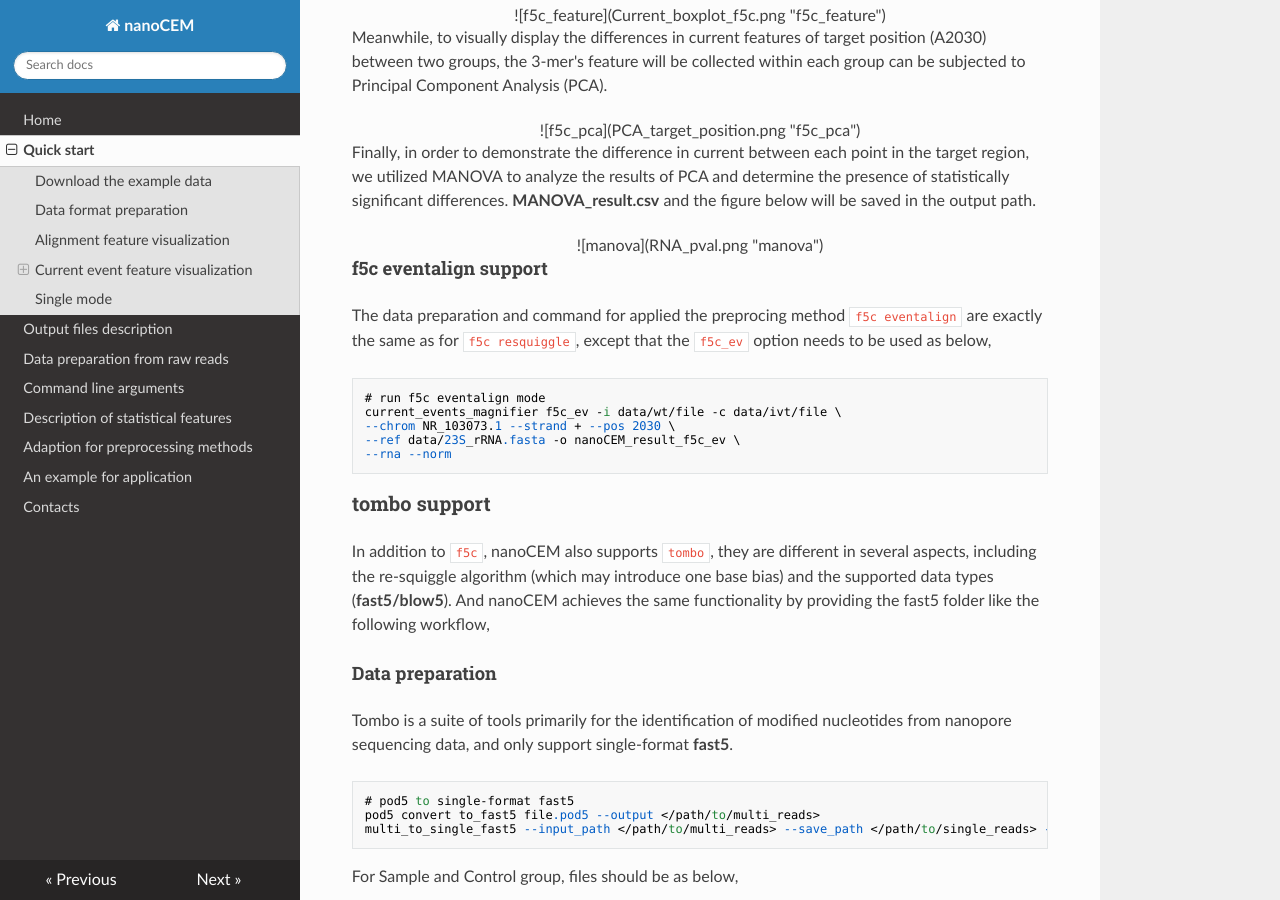
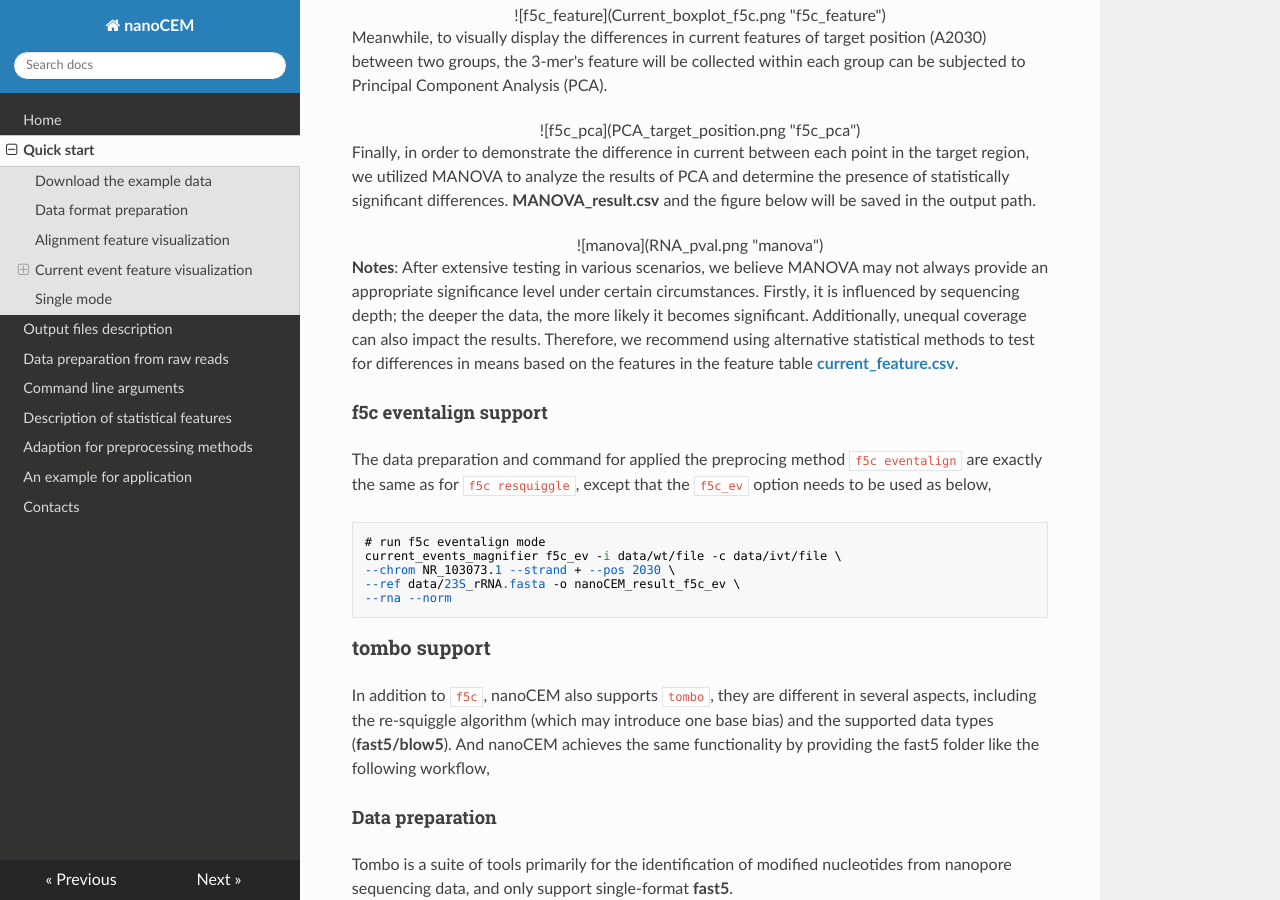
Before and after one commit to lrslab/nanoCEM, an MkDocs documentation site: the page built from docs/tutorials.md, in a window 1280 px wide and 900 px high, scrolled down 2461 px. Built offline with MkDocs 1.6.1, drawn with Linux system fonts in a browser that asks for light colours; nearby versions of some CDN libraries.

Commit message:
Update tutorials.md

```diff
--- a/docs/tutorials.md
+++ b/docs/tutorials.md
@@ -121,6 +121,8 @@ output path.
 
 <center>![manova](RNA_pval.png "manova") </center>
 
+**Notes**: After extensive testing in various scenarios, we believe MANOVA may not always provide an appropriate significance level under certain circumstances. Firstly, it is influenced by sequencing depth; the deeper the data, the more likely it becomes significant. Additionally, unequal coverage can also impact the results. Therefore, we recommend using alternative statistical methods to test for differences in means based on the features in the feature table [**current_feature.csv**](output_format.md#result-file-from-current_event_magnifier).
+
 #### f5c eventalign support
 
 The data preparation and command for applied the preprocing method `f5c eventalign` are exactly the same as for `f5c resquiggle`,
```
